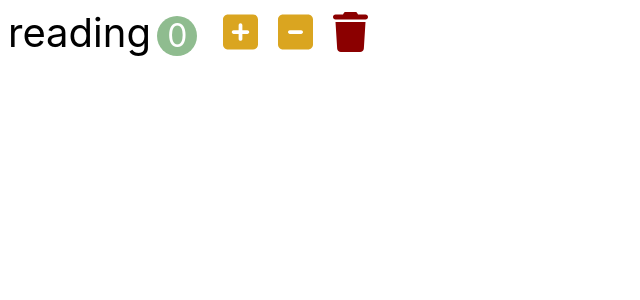
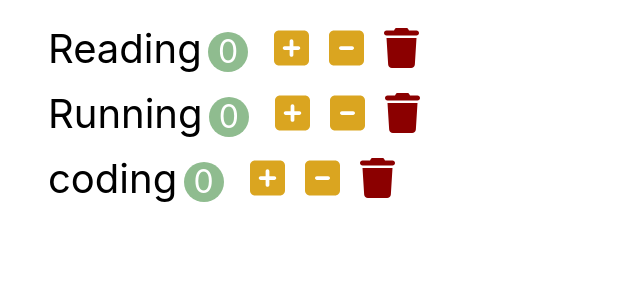
Before and after one commit to hwajj/dreamcoding-ellie-habit-tracker, a React (Create React App) app: page / in a window 1280 px wide. Shown: the top 300 px of the page, without its empty margins (0-640 px from the left). Built offline with nearby package versions, Linux system fonts and the light colour scheme.

Commit message:
habit component

```diff
--- a/src/app.jsx
+++ b/src/app.jsx
@@ -1,9 +1,9 @@
 import React from 'react';
 import './app.css';
-import Habit from './components/habit';
+import Habits from './components/habits';
 
 function App() {
-  return <Habit />;
+  return <Habits />;
 }
 
 export default App;
--- a/src/components/habit.jsx
+++ b/src/components/habit.jsx
@@ -4,7 +4,8 @@
   state = {
     count: 0,
   };
-  handleIncreament = () => {
+  handleIncreament = (event) => {
+    console.log(event);
     console.log('hihih~~~');
     //setState 호출해줘야 리액트가 부분적으로 업데이트 할 수 있다ㄴ
     console.log(this.state.count);
@@ -17,10 +18,13 @@
     this.setState({ count: count < 0 ? 0 : count });
   };
   render() {
+    // const habitName = this.props.habit.name;
+
+    const { name, count } = this.props.habit;
     return (
       <li className='habit'>
-        <span className='habit-name'>reading</span>
-        <span className='habit-count'>{this.state.count}</span>
+        <span className='habit-name'>{name}</span>
+        <span className='habit-count'>{count}</span>
         <button
           className='habit-button habit-increase'
           onClick={this.handleIncreament}
--- a/src/components/habits.jsx
+++ b/src/components/habits.jsx
@@ -1,6 +1,6 @@
 /* eslint-disable no-unreachable */
 import React, { Component } from 'react';
-
+import Habit from './habit';
 class Habits extends Component {
   state = {
     habits: [
@@ -11,7 +11,13 @@
   };
 
   render() {
-    return <ul></ul>;
+    return (
+      <ul>
+        {this.state.habits.map((habit) => (
+          <Habit habit={habit}></Habit>
+        ))}
+      </ul>
+    );
   }
 }
 
```
